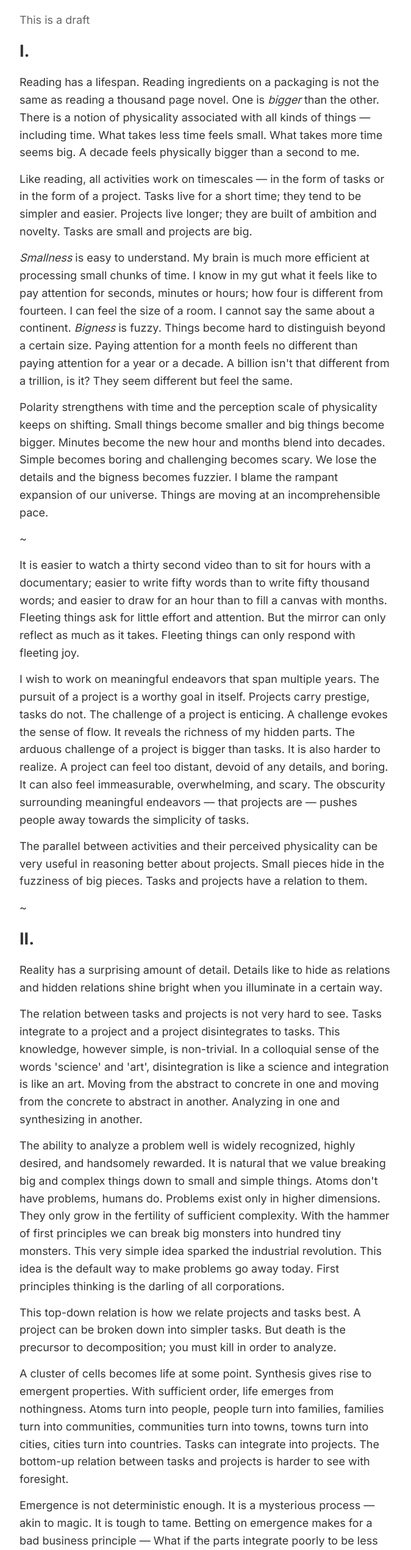
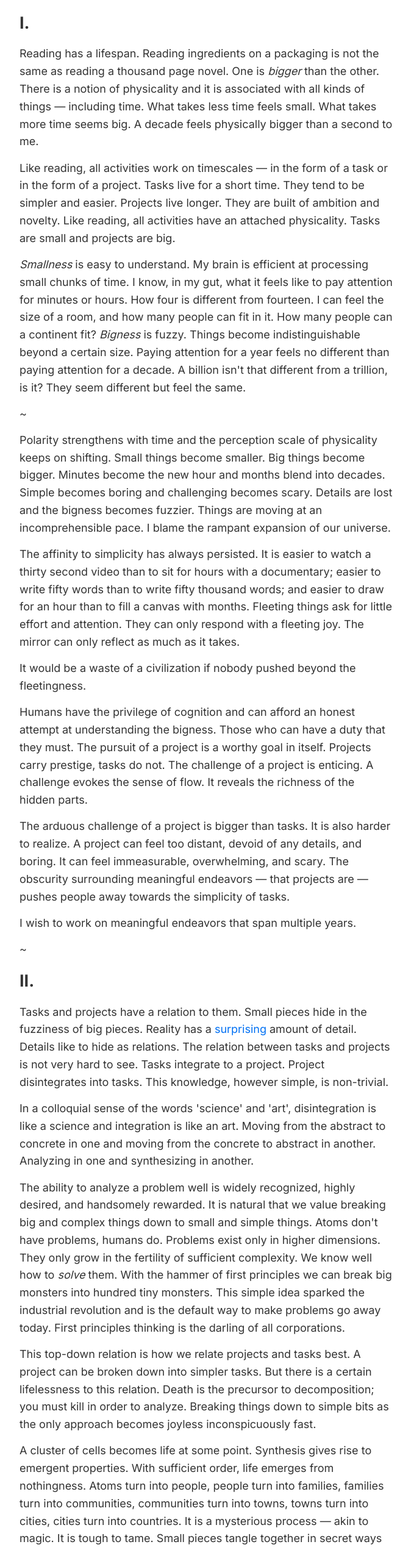
Before and after one commit to mnpw/mrinal.pw, a Next.js app: page /poking-the-system in a window 1280 px wide. Shown: the part 197-2739 px from the top of the page at 61% size, without its empty margins (302-976 px from the left). Built offline with nearby package versions, Linux system fonts and the light colour scheme.

Commit message:
Add systems post, change logo transition

```diff
--- a/components/layout.module.css
+++ b/components/layout.module.css
@@ -67,12 +67,12 @@
     }
 
     .logo:hover .logo_base {
-        transition: 1s ease-in-out 2s;
+        transition: 0.5s ease-in-out 1.0s;
         opacity: 0%;
     }
 
     .logo:hover .logo_hover {
-        transition: 1s ease-in-out 2s;
+        transition: 0.5s ease-in-out 1.0s;
         opacity: 69%;
     }
 
--- a/pages/notes/index.js
+++ b/pages/notes/index.js
@@ -8,7 +8,7 @@ export default function Posts() {
             <h2 className={utilStyles.headingXl}>Notes</h2>
             <ul className={utilStyles.list}>
                 <li className={utilStyles.listItem}>
-                    <Link href="/poking-the-system/" ><a>Poking the system</a></Link> <span className={utilStyles.labelText}>draft</span>
+                    <Link href="/poking-the-system/" ><a>Poking the system</a></Link>
                 </li>
                 <li className={utilStyles.listItem}>
                     <Link href="/mothers-arguments-internet/" ><a>Mothers, arguments, and the internet</a></Link>
--- a/pages/poking-the-system/index.js
+++ b/pages/poking-the-system/index.js
@@ -1,38 +1,51 @@
 import Layout from "../../components/layout"
+import Link from 'next/link'
 import utilStyles from '../../styles/utils.module.css'
 
 export default function Posts() {
     return (
         <Layout>
             <h2 className={utilStyles.headingXl}>Poking the system</h2>
-            <span className={utilStyles.lightText}>This is a draft</span>
             <h3 className={utilStyles.headingLg}>I.</h3>
-            <p>Reading has a lifespan.  Reading ingredients on a packaging is not the same as reading a thousand page novel.  One is <em>bigger</em> than the other.  There is a notion of physicality associated with all kinds of things — including time.  What takes less time feels small.  What takes more time seems big.  A decade feels physically bigger than a second to me.</p>
-            <p>Like reading, all activities work on timescales — in the form of tasks or in the form of a project.  Tasks live for a short time; they tend to be simpler and easier.  Projects live longer; they are built of ambition and novelty.  Tasks are small and projects are big.</p>
-            <p><em>Smallness</em> is easy to understand.  My brain is much more efficient at processing small chunks of time.  I know in my gut what it feels like to pay attention for seconds, minutes or hours; how four is different from fourteen.  I can feel the size of a room.  I cannot say the same about a continent.  <em>Bigness</em> is fuzzy.  Things become hard to distinguish beyond a certain size.  Paying attention for a month feels no different than paying attention for a year or a decade.  A billion isn't that different from a trillion, is it?  They seem different but feel the same.</p>
-            <p>Polarity strengthens with time and the perception scale of physicality keeps on shifting.  Small things become smaller and big things become bigger.  Minutes become the new hour and months blend into decades.  Simple becomes boring and challenging becomes scary.  We lose the details and the bigness becomes fuzzier.  I blame the rampant expansion of our universe.  Things are moving at an incomprehensible pace.</p>
+            <p>Reading has a lifespan.  Reading ingredients on a packaging is not the same as reading a thousand page novel.  One is <em>bigger</em> than the other.  There is a notion of physicality and it is associated with all kinds of things — including time.  What takes less time feels small.  What takes more time seems big.  A decade feels physically bigger than a second to me.</p>
+            <p>Like reading, all activities work on timescales — in the form of a task or in the form of a project.  Tasks live for a short time.  They tend to be simpler and easier.  Projects live longer.  They are built of ambition and novelty.  Like reading, all activities have an attached physicality.  Tasks are small and projects are big.</p>
+            <p><em>Smallness</em> is easy to understand.  My brain is efficient at processing small chunks of time.  I know, in my gut, what it feels like to pay attention for minutes or hours.  How four is different from fourteen.  I can feel the size of a room, and how many people can fit in it.  How many people can a continent fit?  <em>Bigness</em> is fuzzy.  Things become indistinguishable beyond a certain size.  Paying attention for a year feels no different than paying attention for a decade.  A billion isn't that different from a trillion, is it?  They seem different but feel the same.</p>
             <p>~</p>
-            <p>It is easier to watch a thirty second video than to sit for hours with a documentary; easier to write fifty words than to write fifty thousand words; and easier to draw for an hour than to fill a canvas with months.  Fleeting things ask for little effort and attention.  But the mirror can only reflect as much as it takes.  Fleeting things can only respond with fleeting joy.</p>
-            <p>I wish to work on meaningful endeavors that span multiple years.  The pursuit of a project is a worthy goal in itself.  Projects carry prestige, tasks do not.  The challenge of a project is enticing.  A challenge evokes the sense of flow.  It reveals the richness of my hidden parts.  The arduous challenge of a project is bigger than tasks.  It is also harder to realize.  A project can feel too distant, devoid of any details, and boring.  It can also feel immeasurable, overwhelming, and scary.  The obscurity surrounding meaningful endeavors — that projects are — pushes people away towards the simplicity of tasks.</p>
-            <p>The parallel between activities and their perceived physicality can be very useful in reasoning better about projects.  Small pieces hide in the fuzziness of big pieces.  Tasks and projects have a relation to them.</p>
+            <p>Polarity strengthens with time and the perception scale of physicality keeps on shifting.  Small things become smaller.  Big things become bigger.  Minutes become the new hour and months blend into decades.  Simple becomes boring and challenging becomes scary.  Details are lost and the bigness becomes fuzzier.  Things are moving at an incomprehensible pace.  I blame the rampant expansion of our universe.</p>
+            <p>The affinity to simplicity has always persisted.  It is easier to watch a thirty second video than to sit for hours with a documentary; easier to write fifty words than to write fifty thousand words; and easier to draw for an hour than to fill a canvas with months.  Fleeting things ask for little effort and attention.  They can only respond with a fleeting joy.  The mirror can only reflect as much as it takes.</p>
+            <p>It would be a waste of a civilization if nobody pushed beyond the fleetingness.</p>
+            <p>Humans have the privilege of cognition and can afford an honest attempt at understanding the bigness.  Those who can have a duty that they must.  The pursuit of a project is a worthy goal in itself.  Projects carry prestige, tasks do not.  The challenge of a project is enticing.  A challenge evokes the sense of flow.  It reveals the richness of the hidden parts.</p>
+            <p>The arduous challenge of a project is bigger than tasks.  It is also harder to realize.  A project can feel too distant, devoid of any details, and boring.  It can feel immeasurable, overwhelming, and scary.  The obscurity surrounding meaningful endeavors — that projects are — pushes people away towards the simplicity of tasks.</p>
+            <p>I wish to work on meaningful endeavors that span multiple years.</p>
             <p>~</p>
 
             <h3 className={utilStyles.headingLg}>II.</h3>
-            <p>Reality has a surprising amount of detail.  Details like to hide as relations and hidden relations shine bright when you illuminate in a certain way.</p>
-            <p>The relation between tasks and projects is not very hard to see.  Tasks integrate to a project and a project disintegrates to tasks.  This knowledge, however simple, is non-trivial.  In a colloquial sense of the words 'science' and 'art', disintegration is like a science and integration is like an art.  Moving from the abstract to concrete in one and moving from the concrete to abstract in another.  Analyzing in one and synthesizing in another.</p>
-            <p>The ability to analyze a problem well is widely recognized, highly desired, and handsomely rewarded.  It is natural that we value breaking big and complex things down to small and simple things.  Atoms don't have problems, humans do.  Problems exist only in higher dimensions.  They only grow in the fertility of sufficient complexity.  With the hammer of first principles we can break big monsters into hundred tiny monsters.  This very simple idea sparked the industrial revolution.  This idea is the default way to make problems go away today.  First principles thinking is the darling of all corporations.</p>
-            <p>This top-down relation is how we relate projects and tasks best.  A project can be broken down into simpler tasks.  But death is the precursor to decomposition; you must kill in order to analyze.</p>
-            <p>A cluster of cells becomes life at some point.  Synthesis gives rise to emergent properties.  With sufficient order, life emerges from nothingness.  Atoms turn into people, people turn into families, families turn into communities, communities turn into towns, towns turn into cities, cities turn into countries.  Tasks can integrate into projects.  The bottom-up relation between tasks and projects is harder to see with foresight.</p>
-            <p>Emergence is not deterministic enough.  It is a mysterious process — akin to magic.  It is tough to tame.  Betting on emergence makes for a bad business principle — What if the parts integrate poorly to be less than the sum?  Things with little utilitarian value wither away from common knowledge.</p>
+            <p>Tasks and projects have a relation to them.  Small pieces hide in the fuzziness of big pieces.  Reality has a <Link href="http://johnsalvatier.org/blog/2017/reality-has-a-surprising-amount-of-detail"><a target="_blank">surprising</a></Link> amount of detail.  Details like to hide as relations.  The relation between tasks and projects is not very hard to see.  Tasks integrate to a project.  Project disintegrates into tasks.  This knowledge, however simple, is non-trivial.</p>
+            <p>In a colloquial sense of the words 'science' and 'art', disintegration is like a science and integration is like an art.  Moving from the abstract to concrete in one and moving from the concrete to abstract in another.  Analyzing in one and synthesizing in another.</p>
+            <p>The ability to analyze a problem well is widely recognized, highly desired, and handsomely rewarded.  It is natural that we value breaking big and complex things down to small and simple things.  Atoms don't have problems, humans do.  Problems exist only in higher dimensions.  They only grow in the fertility of sufficient complexity.  We know well how to <em>solve</em> them.  With the hammer of first principles we can break big monsters into hundred tiny monsters.  This simple idea sparked the industrial revolution and is the default way to make problems go away today.  First principles thinking is the darling of all corporations.</p>
+            <p>This top-down relation is how we relate projects and tasks best.  A project can be broken down into simpler tasks.  But there is a certain lifelessness to this relation.  Death is the precursor to decomposition; you must kill in order to analyze.  Breaking things down to simple bits as the only approach becomes joyless inconspicuously fast.</p>
+            <p>A cluster of cells becomes life at some point.  Synthesis gives rise to emergent properties.  With sufficient order, life emerges from nothingness.  Atoms turn into people, people turn into families, families turn into communities, communities turn into towns, towns turn into cities, cities turn into countries.   It is a mysterious process — akin to magic.  It is tough to tame.  Small pieces tangle together in secret ways to create the big.</p>
+            <p>Tasks can integrate into projects.  The bottom-up relation between tasks and projects is harder to see with foresight.  Emergence is not deterministic enough.   Betting on emergence makes for a bad business principle — What if the parts integrate poorly to be less than the sum?</p>
+            <p>Things with little utilitarian value wither away from common knowledge.</p>
             <p>~</p>
-            <p>Over-reliance analysis makes things dull.  The top-down view is too predictable and feels stagnant.  Leaning too heavy on synthesis can be chaotic.  The bottom-up view is too unpredictable and impractical.  What is lacking in one is the strength of the other.  Analysis and synthesis are two sides of the same coin.  They do not exist in isolation.  They co-exist and they co-evolve.  Analysis demystifies synthesis and synthesis strengthens analysis.</p>
-            <p>I like to believe that there is a rhythm of cyclicality to most things.  Tasks, projects, analysis and synthesis form an ecosystem that is in constant motion.  Cultivating an understanding of the interplay of these parts is a critical part for making the concept of a project comprehensible.  A project requires a fine iterative balance.  To balance well is to <em>design</em> well.</p>
+            <p>Over-reliance on analysis makes things dull.  The top-down view is too predictable and feels stagnant.  Leaning too heavy on synthesis can be chaotic.  The bottom-up view is too unpredictable and impractical.  What is lacking in one is the strength of the other.</p>
+            <p>Analysis and synthesis are two sides of the same coin.  They do not exist in isolation.  They co-exist and they co-evolve.  Analysis demystifies synthesis and synthesis strengthens analysis.</p>
+            <p>There is a rhythm of cyclicality to most things.  Tasks, projects, analysis and synthesis form an ecosystem that is in constant motion.  Cultivating an understanding of the interplay of these components is a critical part of making the concept of a project comprehensible.  A project requires a fine iterative balance.  To balance well is to <em>design</em> well.</p>
             <p>~</p>
 
             <h3 className={utilStyles.headingLg}>III.</h3>
-            <p><em>(This section is being made)</em></p>
-
-
+            <p><Link href="https://www.benkuhn.net/thinkrealhard/" ><a target="_blank">Thinking hard</a></Link> is a difficult thing.  It feels cumbersome and unpleasant.  To avoid this unpleasantness and to make our lives convenient and pleasant we have delegated a lot of thinking to the outside.  There is a constant push, disguised in the name of efficiency, to reduce the default operating context of a human brain.  We might as well happily believe that food is made inside of a computer in the pursuit of simplification.  Unpleasant things like thinking are a grave threat to humanity.</p>
+            <p>Humans invented computing in an attempt to automate the boring and hard.  It was a means to augment the human capability.  Computers are much more than an augmentation today.  An aid left unchecked for too long can become a crutch.  It can give way to atrophy of the attention muscles.</p>
+            <p>The relational cyclicality becomes harder to see without the capacity to think hard.  When small becomes smaller and big become bigger then the threads that tie the small and the big together stretch too thin.  The ability to perceive connecting threads breaks apart.  A reinforcing pattern sets in.  The more things move apart, the harder it becomes to see the connections.  The harder it becomes to see the connections, the more things move apart.  The worlds grow further apart over time and they lose their interconnectedness.  To me this is more unpleasant than thinking hard.</p>
+            <p>There is a problem of diminishing understanding of the web of relations.</p>
+            <p>One component of the solution is asking the right question.  The solution to a problem follows its good articulation.  Answers often lie in the questions.  If you seek connections, they will reveal themselves.  The other component of the solution is to <Link href="https://www.benkuhn.net/listen/"><a target="_blank">listen well</a></Link>.  When you ask and when you listen, then you learn about the design.</p>
+            <p>~</p>
+            <p>There was a time when we did not have a global shortage of trees.  There was enough of nature to teach us about the systems and their interconnections.  If we take a cue from the remains we can see synthesis in play.  Nature reveals its design.  And it teaches how to design a design.  To design is to realize, move between and thread together the different layers.  Nature makes it abundantly clear that the process of design is iterative.</p>
+            <p>Nature does not create beings inconsistent with its laws.</p>
+            <p>A forest is like a project.  The rules of design apply as much to a decade long project as they apply to a forest.  There is no recipe or playbook to build a forest.  However there is one critical component.  You cannot build a forest without the awareness of its ecology.  This awareness also happens to be a sufficient condition to tend to a forest.  In the same way, an understanding of the web of interconnectedness is a critical component of making projects comprehensible.  To work on a project is to continuously create and refine a design.</p>
+            <p>The best way to reason about the fuzziness of a grand prospect is to ask a question to yourself.  Part of the fun lies in learning how to dance in the dark.  You are going to play the game of life anyway, why not learn the controls better?  Perhaps the exercise of writing about systems at length can help.</p>
+            <p>To design is to do and to do is to design.  Poke the systems and let them poke you back.</p>
+            <p>~</p>
         </Layout>
     )
 }
```
Also changed, not shown: pages/index.js (+15 -2 lines).
